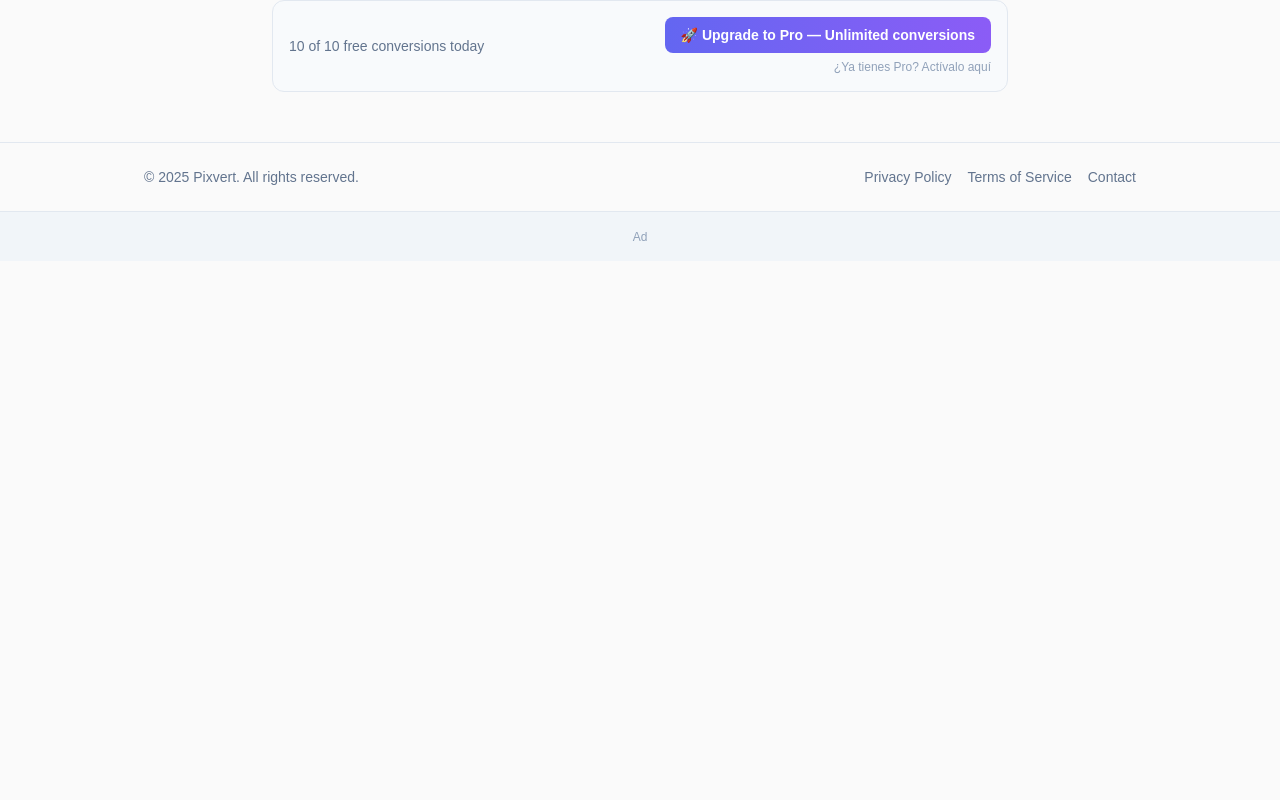
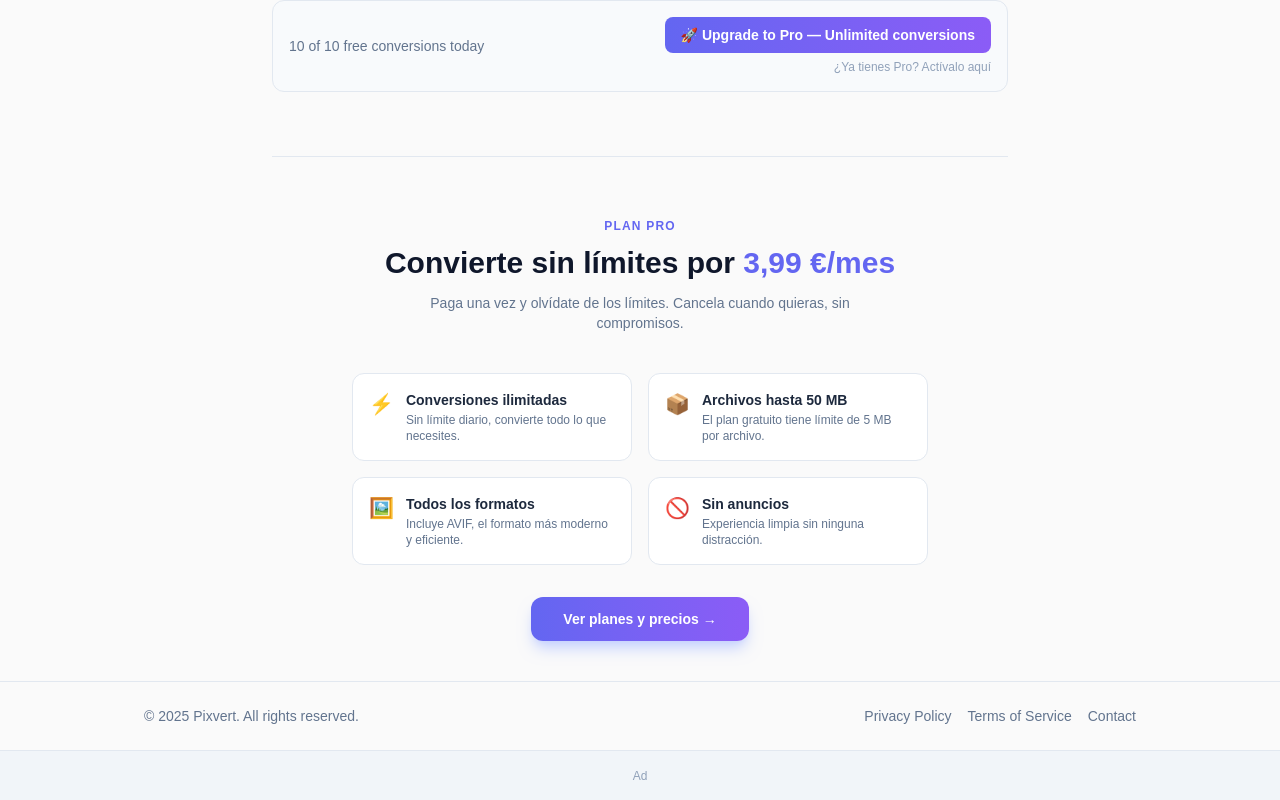
Before and after one commit to IvanErtel/pixvert, a Next.js app: page / in a window 1280 px wide. Shown: the part 539-1339 px from the top of the page. Before the commit the page ends 800 px from the top, so only its background shows below. Built offline with nearby package versions, Linux system fonts and the light colour scheme.

Commit message:
Add Pro features section on homepage for free users

```diff
--- a/app/page.tsx
+++ b/app/page.tsx
@@ -1,11 +1,13 @@
 import Converter from "@/components/Converter";
 import HeroSection from "@/components/HeroSection";
+import ProSection from "@/components/ProSection";
 
 export default function Home() {
   return (
     <div className="max-w-3xl mx-auto w-full px-4 py-10">
       <HeroSection />
       <Converter />
+      <ProSection />
     </div>
   );
 }
--- /dev/null
+++ b/components/ProSection.tsx
@@ -0,0 +1,51 @@
+'use client';
+
+import { useSubscription } from '@/lib/subscription';
+
+const FEATURES = [
+  { icon: '⚡', title: 'Conversiones ilimitadas', desc: 'Sin límite diario, convierte todo lo que necesites.' },
+  { icon: '📦', title: 'Archivos hasta 50 MB', desc: 'El plan gratuito tiene límite de 5 MB por archivo.' },
+  { icon: '🖼️', title: 'Todos los formatos', desc: 'Incluye AVIF, el formato más moderno y eficiente.' },
+  { icon: '🚫', title: 'Sin anuncios', desc: 'Experiencia limpia sin ninguna distracción.' },
+];
+
+export default function ProSection() {
+  const { isPro, loading } = useSubscription();
+
+  if (loading || isPro) return null;
+
+  return (
+    <div className="mt-16 border-t border-slate-200 dark:border-slate-800 pt-14">
+      <div className="text-center mb-10">
+        <span className="text-xs font-semibold uppercase tracking-widest text-[#6366F1]">Plan Pro</span>
+        <h2 className="text-2xl sm:text-3xl font-bold text-slate-900 dark:text-white mt-2 mb-3">
+          Convierte sin límites por <span className="text-[#6366F1]">3,99 €/mes</span>
+        </h2>
+        <p className="text-slate-500 dark:text-slate-400 text-sm max-w-md mx-auto">
+          Paga una vez y olvídate de los límites. Cancela cuando quieras, sin compromisos.
+        </p>
+      </div>
+
+      <div className="grid sm:grid-cols-2 gap-4 mb-8 max-w-xl mx-auto">
+        {FEATURES.map((f) => (
+          <div key={f.title} className="flex items-start gap-3 p-4 rounded-xl bg-white dark:bg-slate-900 border border-slate-200 dark:border-slate-800">
+            <span className="text-xl">{f.icon}</span>
+            <div>
+              <p className="text-sm font-semibold text-slate-800 dark:text-slate-200">{f.title}</p>
+              <p className="text-xs text-slate-500 dark:text-slate-400 mt-0.5">{f.desc}</p>
+            </div>
+          </div>
+        ))}
+      </div>
+
+      <div className="text-center">
+        <a
+          href="/pricing"
+          className="inline-block px-8 py-3 rounded-xl font-semibold text-sm bg-gradient-to-r from-[#6366F1] to-[#8B5CF6] text-white hover:opacity-90 transition-opacity shadow-lg shadow-indigo-200 dark:shadow-indigo-900/30"
+        >
+          Ver planes y precios →
+        </a>
+      </div>
+    </div>
+  );
+}
```
